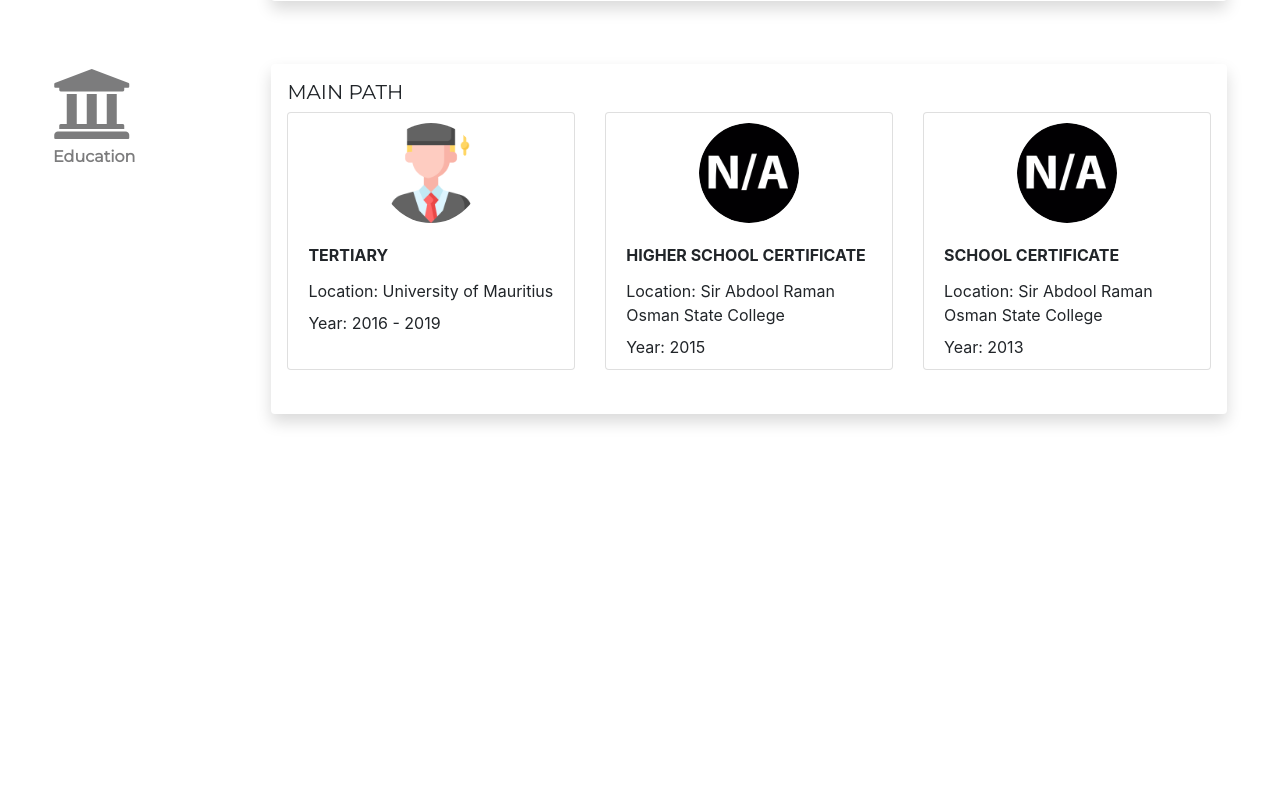
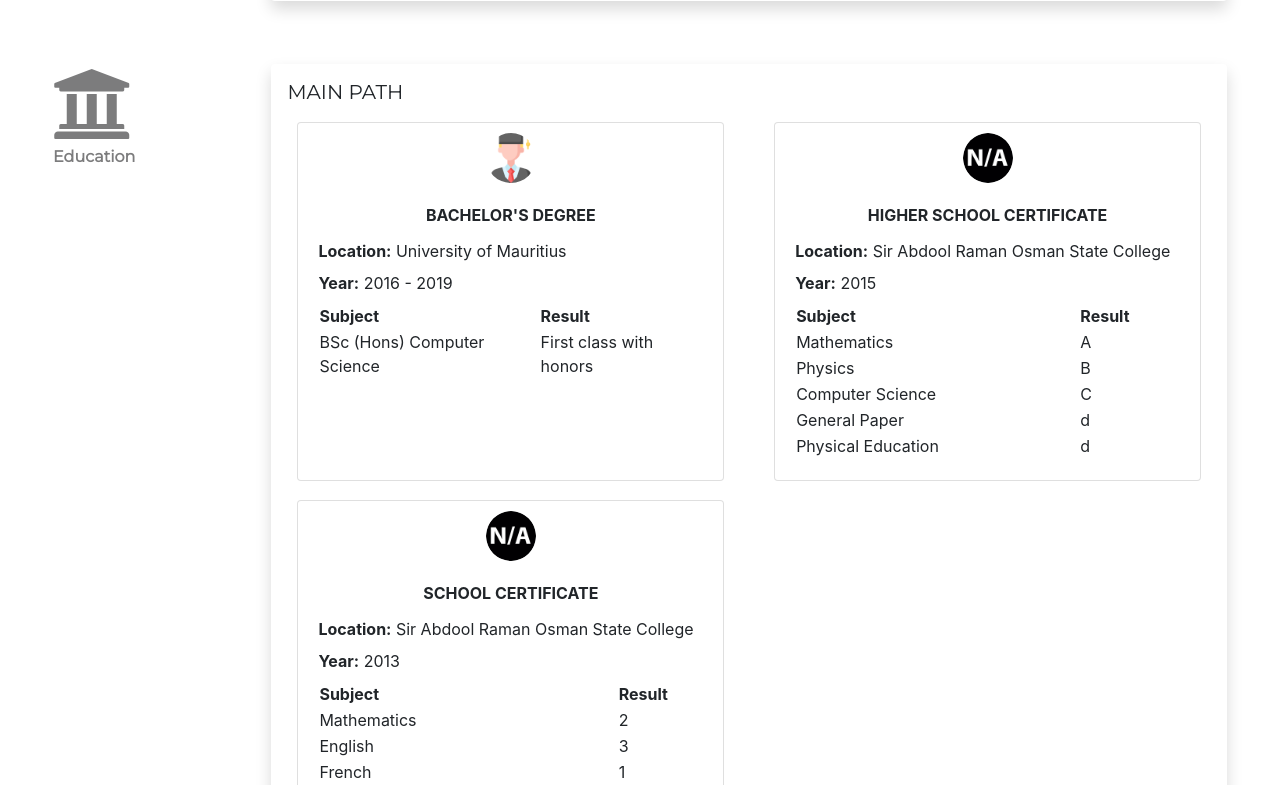
Before and after one commit to ihsaro/cv, a React (Create React App) app: page / in a window 1280 px wide. Shown: the part 835-1620 px from the top of the page. Built offline with nearby package versions, Linux system fonts and the light colour scheme.

Commit message:
education section finalized

```diff
--- a/src/components/education/EducationCard.css
+++ b/src/components/education/EducationCard.css
@@ -1,11 +1,11 @@
 .education-card {
-    margin-bottom: 10px;
-    height: 90%;
+    margin: 10px;
+    height: 95%;
 }
 
 .education-card-photo {
-    width: 100px;
-    height: 100px;
+    width: 50px;
+    height: 50px;
     border-radius: 50%;
     margin: auto;
     margin-top: 10px;
@@ -14,3 +14,7 @@
 .line-breaker {
     display: block;
 }
+
+.maximize-width {
+    width: 100%;
+}
--- a/src/components/education/EducationCard.tsx
+++ b/src/components/education/EducationCard.tsx
@@ -9,14 +9,32 @@ export default class EducationCard extends React.Component<IEducationProps> {
             <div className="row">
             {
                 this.props.jsonResource.EducationCardItems.map((item: any, index: number) => {
-                    return(
-                        <div className="col-sm-4">
+                    return (
+                        <div className="col-sm-6">
                             <div className="card education-card">
                                 <img className="education-card-photo" src={this.props.cardPictures[index]} alt="..."/>
                                 <div className="card-body">
-                                    <strong className="card-title line-breaker">{item.title}</strong>
-                                    <label className="line-breaker">Location: {item.location}</label>
-                                    <label>Year: {item.year}</label>
+                                    <div className="text-center">
+                                        <strong className="text-center card-title line-breaker">{item.title}</strong>
+                                    </div>
+                                    <label className="line-breaker"><strong>Location:</strong> {item.location}</label>
+                                    <label className="line-breaker"><strong>Year:</strong> {item.year}</label>
+                                    <table className="maximize-width">
+                                        <tr>
+                                            <th>Subject</th>
+                                            <th>Result</th>
+                                        </tr>
+                                    {
+                                        item.results.map((result: any) => {
+                                            return (
+                                                <tr>
+                                                    <td>{result.subject}</td>
+                                                    <td>{result.result}</td>
+                                                </tr>
+                                            )
+                                        })
+                                    }
+                                    </table>
                                 </div>
                             </div>
                         </div>
--- a/src/components/education/json/EducationCardItem.json
+++ b/src/components/education/json/EducationCardItem.json
@@ -1,25 +1,81 @@
 {
     "EducationCardItems": [
         {
-            "image": "../images/profile_picture.jpg",
-            "title": "TERTIARY",
+            "title": "BACHELOR'S DEGREE",
             "location": "University of Mauritius",
             "year": "2016 - 2019",
-            "result": "First class with honors"
+            "results": [
+                {
+                    "subject": "BSc (Hons) Computer Science",
+                    "result": "First class with honors"
+                }
+            ]
         },
         {
-            "image": "../components/introduction/images/profile_picture.jpg",
             "title": "HIGHER SCHOOL CERTIFICATE",
             "location": "Sir Abdool Raman Osman State College",
             "year": "2015",
-            "result": ""
+            "results": [
+                {
+                    "subject": "Mathematics",
+                    "result": "A"
+                },
+                {
+                    "subject": "Physics",
+                    "result": "B"
+                },
+                {
+                    "subject": "Computer Science",
+                    "result": "C"
+                },
+                {
+                    "subject": "General Paper",
+                    "result": "d"
+                },
+                {
+                    "subject": "Physical Education",
+                    "result": "d"
+                }
+            ]
         },
         {
-            "image": "../components/introduction/images/profile_picture.jpg",
             "title": "SCHOOL CERTIFICATE",
             "location": "Sir Abdool Raman Osman State College",
             "year": "2013",
-            "result": ""
+            "results": [
+                {
+                    "subject": "Mathematics",
+                    "result": "2"
+                },
+                {
+                    "subject": "English",
+                    "result": "3"
+                },
+                {
+                    "subject": "French",
+                    "result": "1"
+                },
+                {
+                    "subject": "Additional Mathematics",
+                    "result": "3"
+                },
+                {
+                    "subject": "Computer Science",
+                    "result": "2"
+                },
+                {
+                    "subject": "Physics",
+                    "result": "3"
+                },
+                {
+                    "subject": "Design & Technology",
+                    "result": "3"
+                },
+                {
+                    "subject": "Physical Education",
+                    "result": "2"
+                }
+            ]
         }
     ]
 }
```
